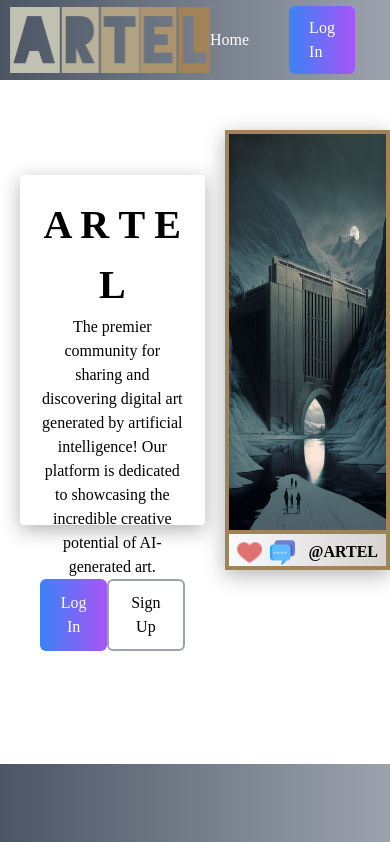
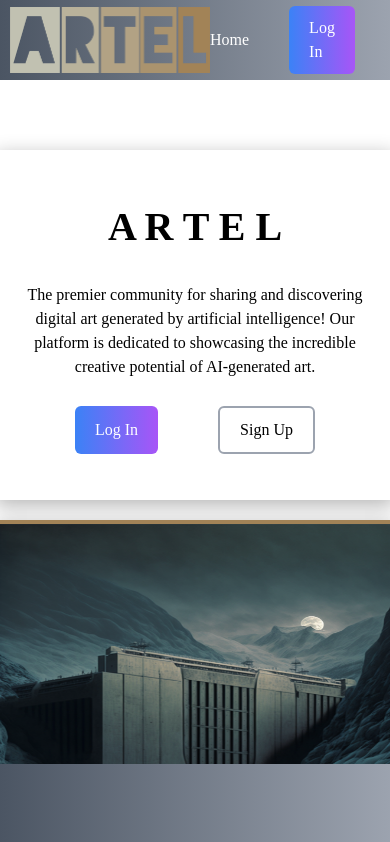
Before and after one commit to fxhanloniii/Artel-Mern-FrontEnd, a React (Create React App) app: page / in a window 390 px wide. Shown: the top 842 px of the page. Built offline with nearby package versions, Linux system fonts and the light colour scheme; the HTML template or start-up script is replaced by a standard one.

Commit message:
screen size edit

```diff
--- a/src/index.css
+++ b/src/index.css
@@ -87,6 +87,13 @@ nav li {
   align-items: center;
   justify-content: space-evenly;
   margin-top: 50px;
+}
+
+@media screen and (max-width: 1000px) {
+  .hero {
+    flex-direction: column;
+    padding-bottom: 100px;
+  }
 }
 
 .hero1 {
```
